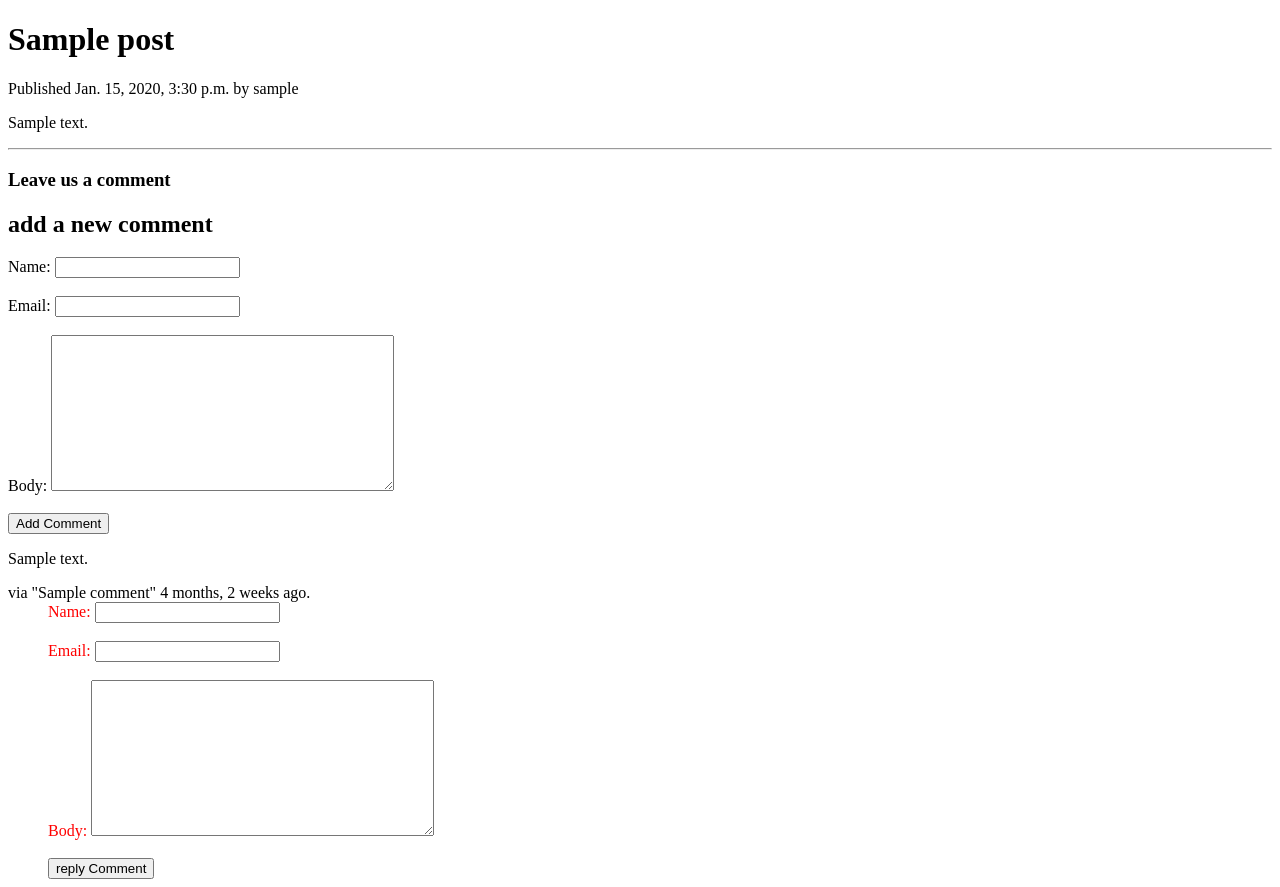
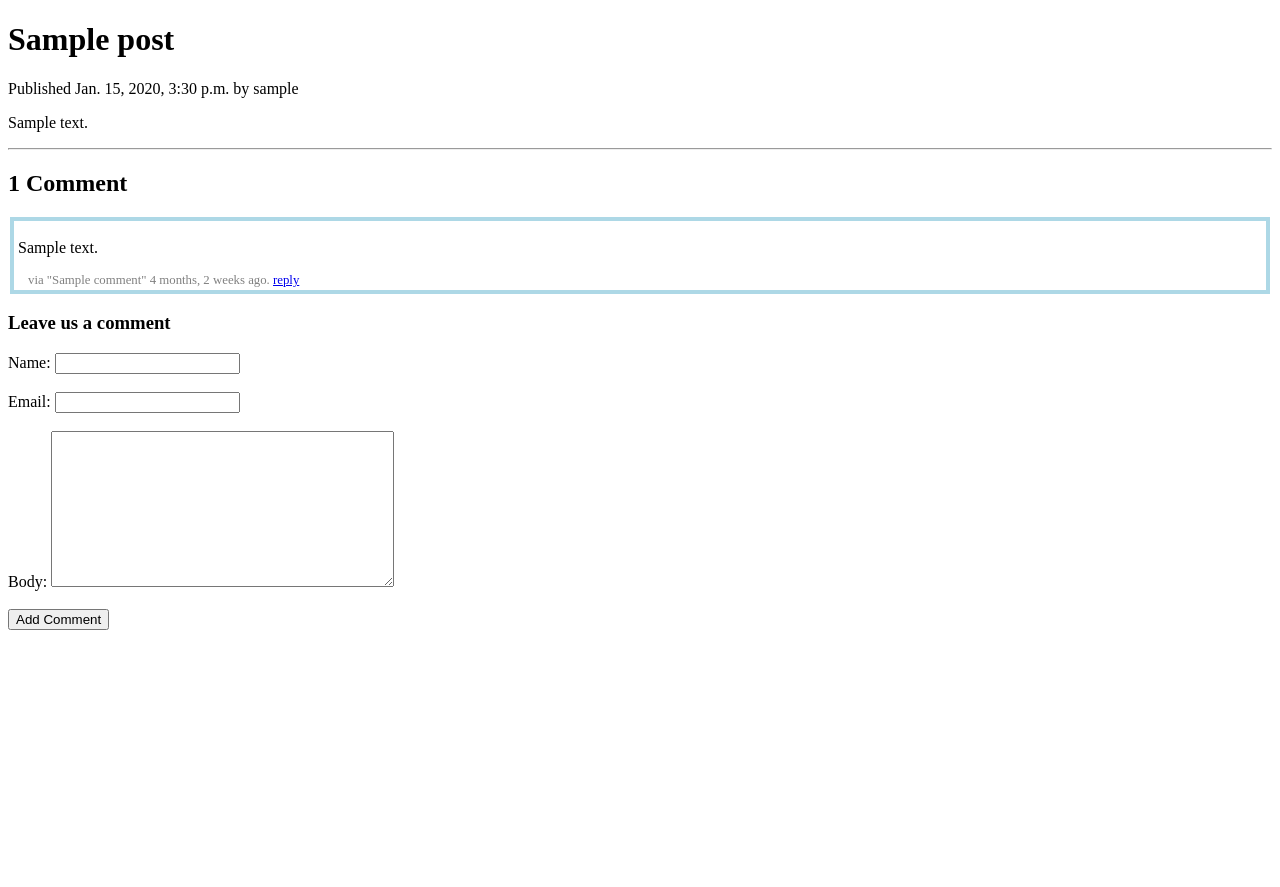
Before and after one commit to spidey52/comment_system, a Django app: a page that uses blog/templates/blog/post-detail.html in a window 1280 px wide. Shown: the part 26-913 px from the top of the page. After the commit the page ends 656 px from the top, so only its background shows below. Run offline with Django 3.2, Linux system fonts and the light colour scheme; tables that the repository leaves empty hold one stand-in row (values such as "Sample post").

Commit message:
hiding the reply form

```diff
--- a/blog/templates/blog/post-detail.html
+++ b/blog/templates/blog/post-detail.html
@@ -14,13 +14,35 @@
 
 <hr>
 
+
+<h2> {{ comments.count }} Comment{{comments.count|pluralize }} </h2>
+
+{% for comment in comments %}
+	<div class='comment-box'>
+		{{ comment.body | linebreaks }}
+		<div class='comment-author'> via "{{ comment.name }}" {{ comment.created|timesince }} ago.
+			<a href="#" id="reply-btn">reply</a>
+		</div>
+		<div class='hidden comment-reply'>
+			{% for child in comment.child_comment %}
+			 			{{ child.body | linebreaks }}
+						<span> via "{{ child.name }}" {{ child.created|timesince }} ago.</span>
+				{% endfor %}
+					<form aciton='.' method="post">
+						{% csrf_token %}
+						{{ comment_form.name.label}}: {{ comment_form.name }}	<br><br>
+						{{ comment_form.email.label}}: {{ comment_form.email }} <br><br>
+						{{ comment_form.body.label }}: {{ comment_form.body }} <br><br>
+						<input type="hidden" name="parent_id" value="{{ comment.id }}">
+						<input type="submit" value="reply Comment">
+					</form>
+			</div >
+	</div>
+{% endfor %}
+
 <!-- comment form -->
 <h3>Leave us a comment</h3>
 
-{% if new_comment %}
-<h2>Your comment has been added. </h2>
-{% else %}
-<h2>add a new comment </h2>
 <form aciton='.' method="post">
 	{% csrf_token %}
 	{{ comment_form.name.label}}: {{ comment_form.name }}	<br><br>
@@ -28,37 +50,40 @@
 	{{ comment_form.body.label }}: {{ comment_form.body }} <br><br>
 	<input type="submit" value="Add Comment">
 </form>
-{% endif %}
 
 <!-- comment form end -->
 
-{% for comment in comments %}
-	<div>
-		{{ comment.body | linebreaks }}
-			<span> via "{{ comment.name }}" {{ comment.created|timesince }} ago.</span>
-		<div class="reply-comment">
-			{% for child in comment.child_comment %}
-			 			{{ child.body | linebreaks }}
-						<span> via "{{ child.name }}" {{ child.created|timesince }} ago.</span>
-			{% endfor %}
-			<form aciton='.' method="post">
-				{% csrf_token %}
-				{{ comment_form.name.label}}: {{ comment_form.name }}	<br><br>
-				{{ comment_form.email.label}}: {{ comment_form.email }} <br><br>
-				{{ comment_form.body.label }}: {{ comment_form.body }} <br><br>
-				<input type="hidden" name="parent_id" value="{{ comment.id }}">
-				<input type="submit" value="reply Comment">
-			</form>
-		</div >
 
-	</div>
-
-{% endfor %}
+<script type="text/javascript">
+	const reply_btn = document.querySelectorAll('#reply-btn')
+	reply_btn.forEach(function (btn) {
+		btn.addEventListener('click', function (e) {
+			e.preventDefault()
+			this.parentElement.nextElementSibling.classList.toggle('hidden')
+		})
+	})
+</script>
 
 <style type="text/css">
-	.reply-comment {
+	.comment-reply {
 		color: red;
 		margin-left: 40px;
+		transition: all 2s ease-out;
+	}
+	.comment-author {
+		font-size: 0.8em;
+		color: gray;
+		margin-left: 10px;
+	}
+	.comment-box {
+		border: 4px solid lightblue;
+		margin: 5px 2px;
+		padding: 2px 4px;
+	}
+
+	.hidden {
+		display: none;
+		transition: all 2s ease-out;
 	}
 </style>
 
--- a/blog/urls.py
+++ b/blog/urls.py
@@ -1,10 +1,11 @@
 from django.urls import path
-from .views import post_list, post_detail, PostListView
+from .views import post_list, post_detail, PostListView, test_one
 
 app_name = 'blog'
 
 urlpatterns = [
 	# path('', post_list, name='post_list' ),
 	path('', PostListView.as_view(), name='post_list'),
-	path('<slug:post>/', post_detail, name='post_detail' )
+	path('test/', test_one, name='testing'),
+	path('<slug:post>/', post_detail, name='post_detail' ),
 ]
--- a/blog/views.py
+++ b/blog/views.py
@@ -21,18 +21,25 @@ def post_list(request):
 
 	return render(request, 'blog/post-list.html', {'posts': posts})
 
-def post_share(request, post_id):
-	post = get_object_or_404(Post, id=post_id, status='published')
-	if request.method == 'POST':
-		form = EmailPostForm(request.POST)
-		if form.is_valid():
-			cd = form.cleaned_data
-			# send email
-	else:
-		form = EmailPostForm()
-	return render(request, 'blog/share.html', {'post': post, 'form': form})
+# def post_share(request, post_id):
+# 	post = get_object_or_404(Post, id=post_id, status='published')
+# 	if request.method == 'POST':
+# 		form = EmailPostForm(request.POST)
+# 		if form.is_valid():
+# 			cd = form.cleaned_data
+# 			# send email
+# 	else:
+# 		form = EmailPostForm()
+# 	return render(request, 'blog/share.html', {'post': post, 'form': form})
 
-
+def test_one(request):
+	data = {
+		"name": 'satyam kumar',
+		'age': 23,
+		'github': 'spidey52',
+		"form": CommentForm()
+	}
+	return render(request, 'blog/test.html', data)
 
 class PostListView(ListView):
 	queryset = Post.published.all()
```
Also changed, not shown: requirement.txt (added).
